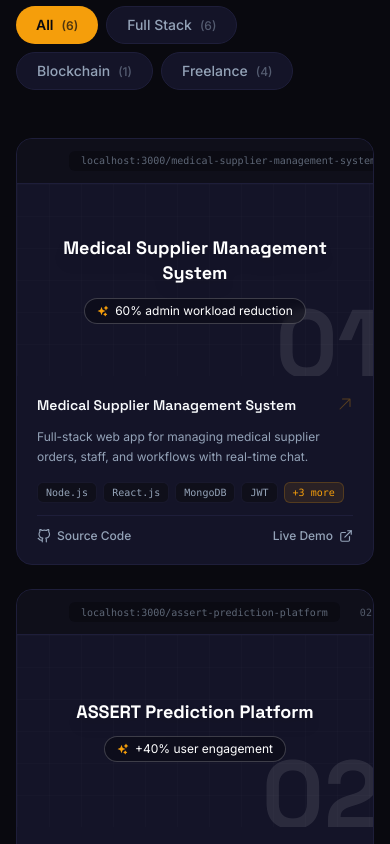
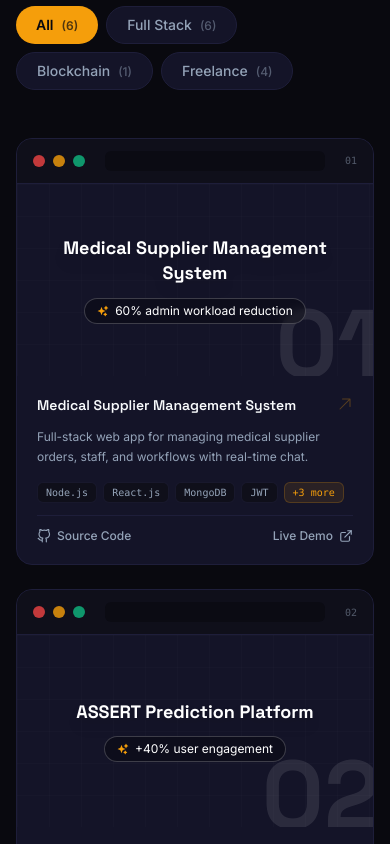
Before and after one commit to Rafin31/Portfolio-v2, a Next.js app: page / in a window 390 px wide. Shown: the part 7500-8344 px from the top of the page. Built offline with nearby package versions, Linux system fonts and the light colour scheme.

Commit message:
Fix project filter animation, remove footer text, fix profile image and phone number

```diff
--- a/components/Footer.tsx
+++ b/components/Footer.tsx
@@ -2,7 +2,7 @@
 
 import { motion } from "framer-motion"
 import { navLinks, personalInfo } from "@/data/portfolio"
-import { FiGithub, FiLinkedin, FiMail, FiHeart } from "react-icons/fi"
+import { FiGithub, FiLinkedin, FiMail } from "react-icons/fi"
 import { HiArrowUp } from "react-icons/hi"
 
 export default function Footer() {
@@ -113,16 +113,6 @@ export default function Footer() {
           <p className="text-text-muted text-sm text-center sm:text-left">
             © {year} Asif Hossain. All rights reserved.
           </p>
-          <div className="flex items-center gap-1 text-text-muted text-sm">
-            Built with{" "}
-            <span className="mx-1 text-red-400">
-              <FiHeart className="w-3.5 h-3.5 inline" />
-            </span>{" "}
-            using{" "}
-            <span className="text-accent-yellow font-medium mx-1">Next.js</span>
-            &amp;
-            <span className="text-accent-cyan font-medium ml-1">TailwindCSS</span>
-          </div>
 
           {/* Back to top */}
           <motion.button
--- a/components/Hero.tsx
+++ b/components/Hero.tsx
@@ -258,7 +258,6 @@ export default function Hero() {
               className="relative w-64 h-64 rounded-full overflow-hidden border-4 border-accent-yellow/40 glow-yellow"
               style={{ zIndex: 1 }}
             >
-              {/* Profile photo — save your photo as public/profile.jpg */}
               {/* eslint-disable-next-line @next/next/no-img-element */}
               <img
                 src="/profile.jpg"
--- a/components/Projects.tsx
+++ b/components/Projects.tsx
@@ -1,7 +1,7 @@
 "use client"
 
 import { useRef, useState } from "react"
-import { motion, useInView, AnimatePresence } from "framer-motion"
+import { motion, useInView, AnimatePresence, LayoutGroup } from "framer-motion"
 import { projects, projectCategories, type ProjectCategory } from "@/data/portfolio"
 import { FiGithub, FiExternalLink } from "react-icons/fi"
 import { HiSparkles, HiArrowUpRight } from "react-icons/hi2"
@@ -77,13 +77,19 @@ export default function Projects() {
         </motion.div>
 
         {/* Projects grid */}
-        <motion.div layout className="grid sm:grid-cols-2 lg:grid-cols-3 gap-6">
-          <AnimatePresence mode="popLayout">
-            {filtered.map((project, i) => (
-              <ProjectCard key={project.id} project={project} index={i} />
-            ))}
-          </AnimatePresence>
-        </motion.div>
+        <LayoutGroup>
+          <motion.div
+            layout
+            transition={{ layout: { duration: 0.4, ease: "easeInOut" } }}
+            className="grid sm:grid-cols-2 lg:grid-cols-3 gap-6"
+          >
+            <AnimatePresence mode="sync">
+              {filtered.map((project) => (
+                <ProjectCard key={project.id} project={project} />
+              ))}
+            </AnimatePresence>
+          </motion.div>
+        </LayoutGroup>
       </div>
     </section>
   )
@@ -91,10 +97,8 @@ export default function Projects() {
 
 function ProjectCard({
   project,
-  index,
 }: {
   project: (typeof projects)[0]
-  index: number
 }) {
   const [hovered, setHovered] = useState(false)
 
@@ -104,15 +108,21 @@ function ProjectCard({
   return (
     <motion.article
       layout
-      initial={{ opacity: 0, y: 40 }}
-      animate={{ opacity: 1, y: 0 }}
-      exit={{ opacity: 0, scale: 0.92 }}
-      transition={{ duration: 0.4, delay: index * 0.07 }}
+      layoutId={`project-card-${project.id}`}
+      initial={{ opacity: 0, scale: 0.94 }}
+      animate={{ opacity: 1, scale: 1 }}
+      exit={{ opacity: 0, scale: 0.94 }}
+      transition={{
+        opacity: { duration: 0.25 },
+        scale: { duration: 0.25 },
+        layout: { duration: 0.4, ease: "easeInOut" },
+      }}
       onMouseEnter={() => setHovered(true)}
       onMouseLeave={() => setHovered(false)}
-      className={`group relative bg-card border rounded-2xl overflow-hidden flex flex-col transition-all duration-500 ${
+      whileHover={{ y: -4 }}
+      className={`group relative bg-card border rounded-2xl overflow-hidden flex flex-col transition-colors transition-shadow duration-300 ${
         hovered
-          ? "border-accent-yellow/50 shadow-2xl shadow-accent-yellow/10 -translate-y-1"
+          ? "border-accent-yellow/50 shadow-2xl shadow-accent-yellow/10"
           : "border-border"
       }`}
     >
@@ -122,12 +132,8 @@ function ProjectCard({
         <span className="w-3 h-3 rounded-full bg-red-500/80" />
         <span className="w-3 h-3 rounded-full bg-accent-yellow/80" />
         <span className="w-3 h-3 rounded-full bg-emerald-500/80" />
-        {/* Fake URL bar */}
-        <div className="flex-1 mx-3 h-5 bg-background/60 rounded-md flex items-center px-3">
-          <span className="text-text-muted text-[10px] font-mono truncate opacity-60">
-            localhost:3000/{project.title.toLowerCase().replace(/\s+/g, "-")}
-          </span>
-        </div>
+        {/* Empty URL bar */}
+        <div className="flex-1 mx-3 h-5 bg-background/60 rounded-md" />
         {/* Project number */}
         <span className="text-text-muted font-mono text-[10px] opacity-50">{num}</span>
       </div>
```
